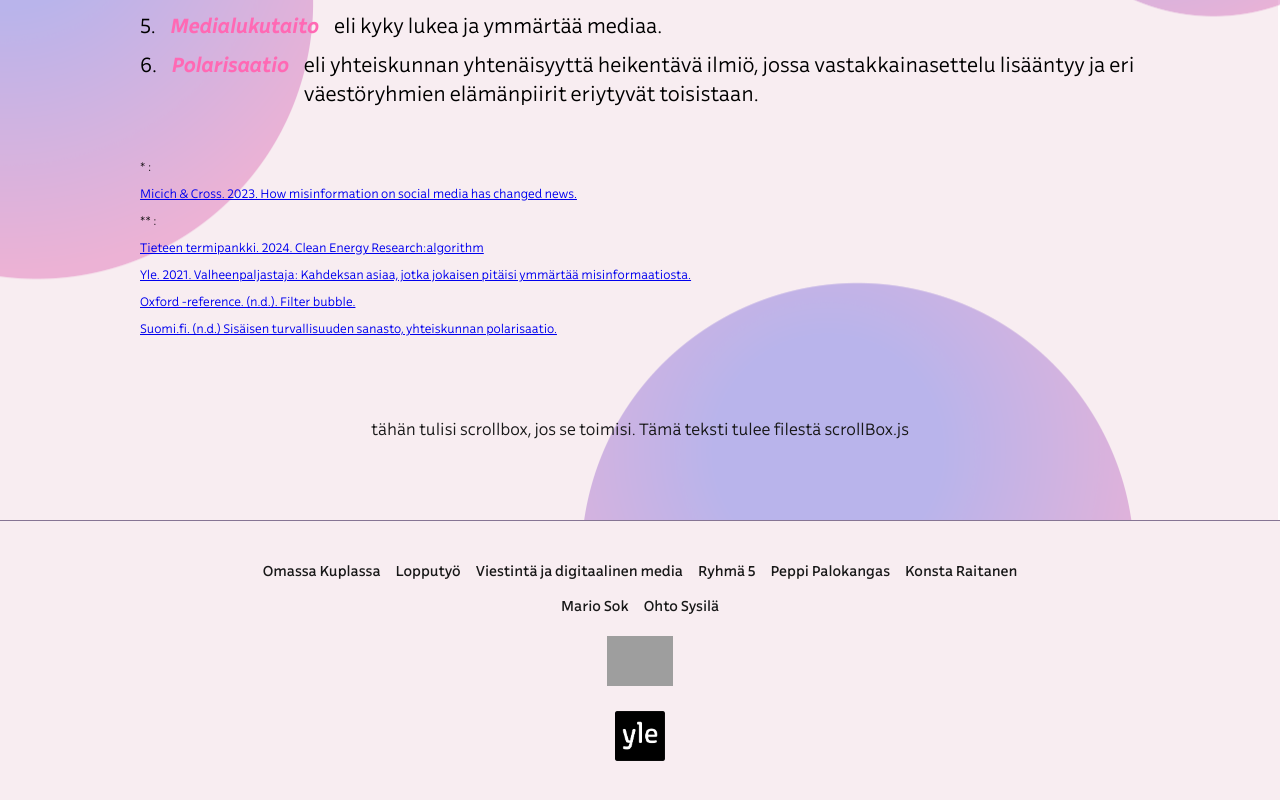
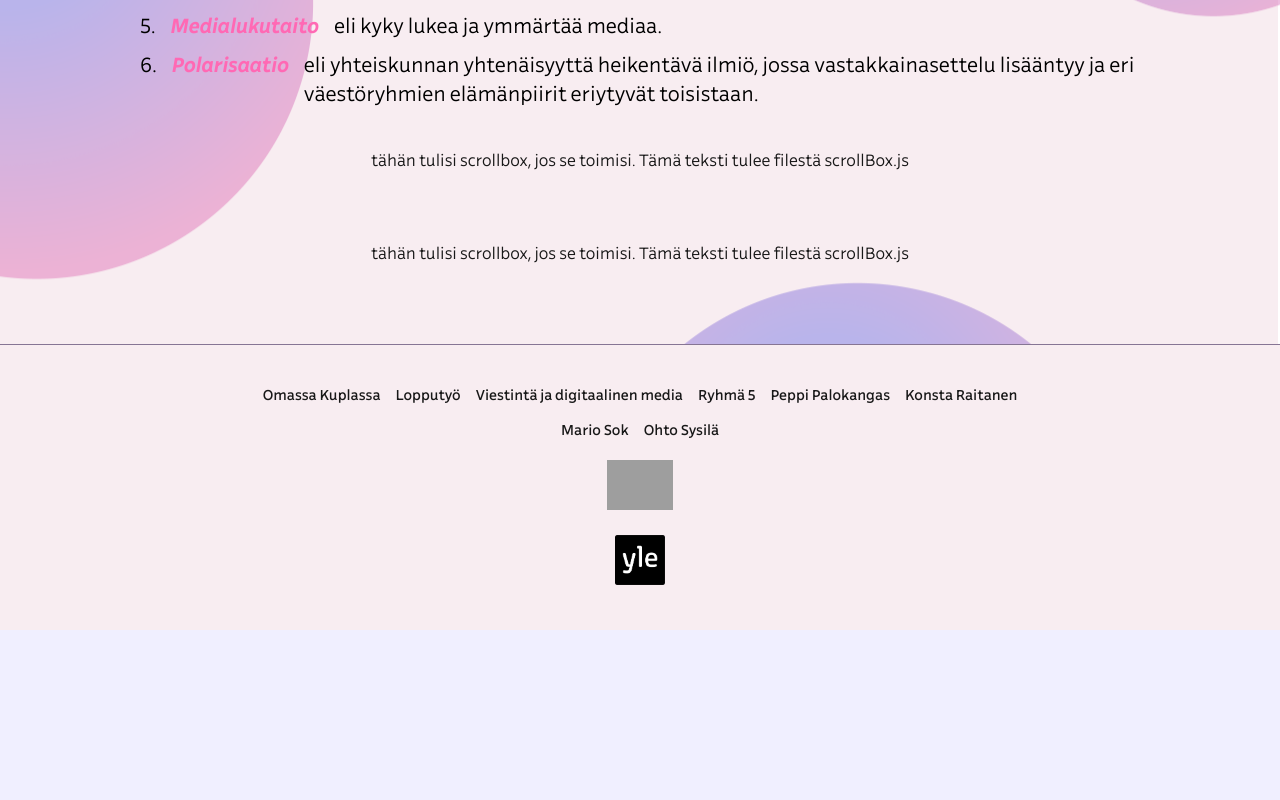
Before and after one commit to kontsanen/VDM-project, a React (Create React App) app: page /info in a window 1280 px wide. Shown: the part 2151-2951 px from the top of the page. After the commit the page ends 2781 px from the top, so only its background shows below. Built offline with nearby package versions, Linux system fonts and the light colour scheme; grey boxes are pictures that could not be loaded; a web font is replaced by a local one.

Commit message:
lisää yritystä tehdä ulkoinen komponentti

```diff
--- a/src/InfoBody.js
+++ b/src/InfoBody.js
@@ -1,6 +1,7 @@
 import React from 'react';
 import './info.css';
-import { RosterScrollArea } from './components/rosterScrollArea';
+import { RosterScrollArea } from './components/ScrollArea';
+import { ScrollBox } from './components/scrollBox';
 
 
 function InfoBody() {
@@ -29,7 +30,7 @@ function InfoBody() {
 
 
           <div className="roster-container">
-          <RosterScrollArea>
+          <ScrollBox>
             <div className="text-item5">
 
               <p> * :</p>
@@ -41,7 +42,7 @@ function InfoBody() {
               <p><a href="https://sanastot.suomi.fi/terminology/02462623-9925-43d7-b117-2ee271cebdb7/concept/0180f378-0378-45ac-8a6c-4326ee005d95" target="_blank"> Suomi.fi. (n.d.) Sisäisen turvallisuuden sanasto, yhteiskunnan polarisaatio. </a> </p>
 
           </div>
-          </RosterScrollArea>
+          </ScrollBox>
           </div>
         </div>
 
--- a/src/info.css
+++ b/src/info.css
@@ -63,8 +63,9 @@
    }
 
    .roster-container {
-    margin-top: auto;
-  }
+    max-height: 200px; /* Adjust the height as needed */
+    overflow-y: auto;
+}
 
    .headings-container {
     display: grid;
```
Also changed, not shown: src/components/ScrollArea.jsx (renamed from src/components/rosterScrollArea.jsx).
